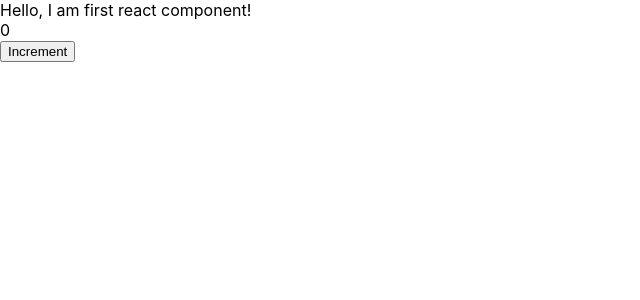
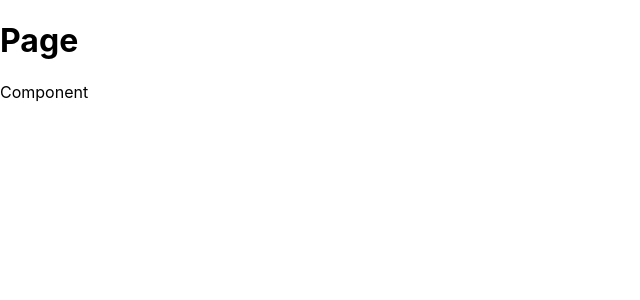
Before and after one commit to anna-treshchova/react, a React (Create React App) app: page / in a window 1280 px wide. Shown: the top 300 px of the page, without its empty margins (0-640 px from the left). Built offline with nearby package versions, Linux system fonts and the light colour scheme.

Commit message:
refactor main to make it more generic

```diff
--- a/src/App.js
+++ b/src/App.js
@@ -1,10 +1,10 @@
-import FirstComponent from './components/FirstComponent';
+import Page from './pages/page';
 
 function App() {
   return (
-    <div>
-      <FirstComponent />
-    </div>
+    <>
+        <Page />
+    </>
   );
 }
 
--- a/src/components/FirstComponent.js
+++ /dev/null
@@ -1,31 +0,0 @@
-import React from 'react';
-
-class FirstComponent extends React.Component {
-    constructor(props) {
-        super(props);
-
-        this.state = {
-            count: 0,
-        }
-    }
-
-    increment = () => {
-        this.setState({ count: this.state.count + 1 })
-    }
-
-    render() {
-       return (
-           <>
-               <div>
-                   <span>Hello, I am first react component!</span>
-                   <div>
-                       {this.state.count}
-                   </div>
-               </div>
-               <button onClick={this.increment}>Increment</button>
-           </>
-       )
-   }
-}
-
-export default FirstComponent;
--- /dev/null
+++ b/src/pages/page/components/Component.js
@@ -0,0 +1,14 @@
+import React from 'react';
+
+class Component extends React.Component {
+
+    render() {
+        return (
+            <div>
+                Component
+            </div>
+        )
+    }
+}
+
+export default Component;
--- /dev/null
+++ b/src/pages/page/index.js
@@ -0,0 +1,17 @@
+import React from 'react';
+import Component from './components/Component';
+
+import './Page.css'
+
+class Page extends React.Component {
+    render() {
+        return (
+            <div>
+                <h1>Page</h1>
+                <Component />
+            </div>
+        )
+    }
+}
+
+export default Page;
```
Also changed, not shown: src/pages/page/Page.css (added).
